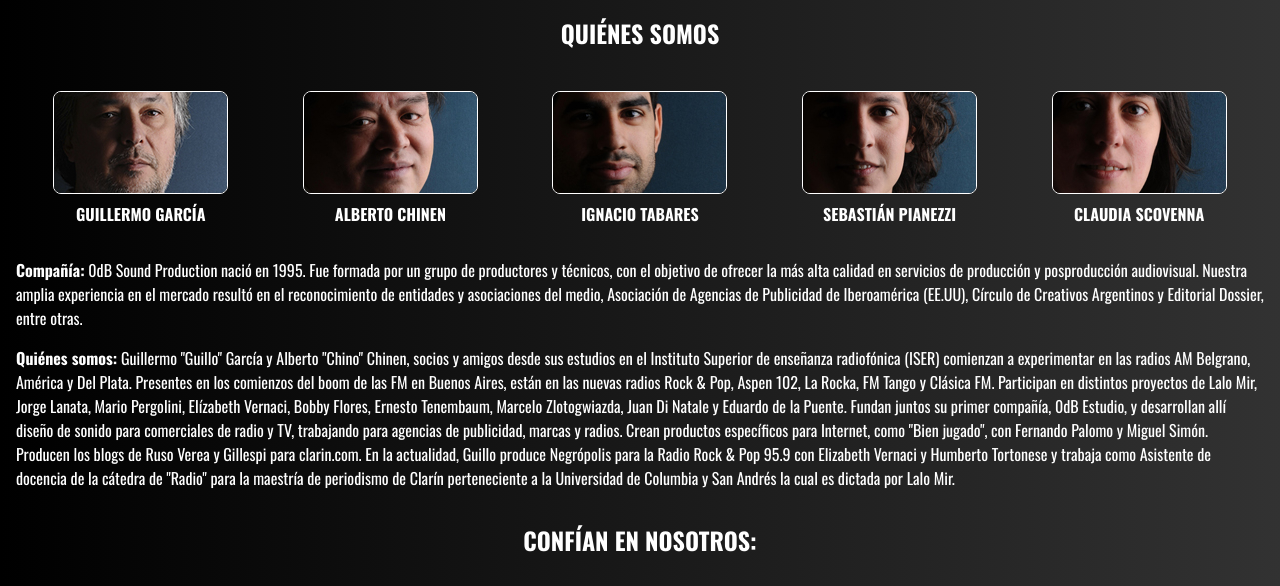
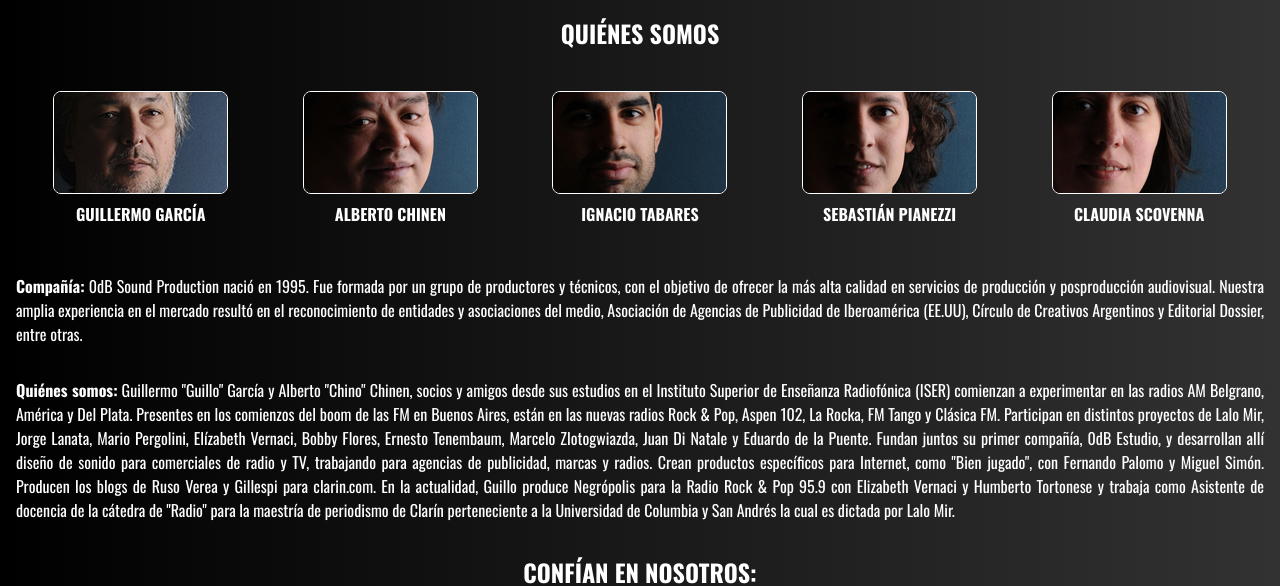
Before and after one commit to JFGC1292/0dbestudio, a plain HTML site: page conocenos.html in a window 1280 px wide. Shown: the part 119-705 px from the top of the page. Drawn offline with nearby package versions, Linux system fonts and the light colour scheme.

Commit message:
Corrección ortográfica y justificado de texto

```diff
--- a/conocenos.html
+++ b/conocenos.html
@@ -55,7 +55,7 @@
     </div>
     <div class="staff"><strong>Quiénes somos:</strong> Guillermo "Guillo" García y
         Alberto "Chino" Chinen, socios y amigos desde sus estudios en el Instituto
-        Superior de enseñanza radiofónica (ISER) comienzan a experimentar en las
+        Superior de Enseñanza Radiofónica (ISER) comienzan a experimentar en las
         radios AM Belgrano, América y Del Plata. Presentes en los comienzos del boom
         de las FM en Buenos Aires, están en las nuevas radios Rock & Pop, Aspen 102,
         La Rocka, FM Tango y Clásica FM. Participan en distintos proyectos de Lalo Mir,
--- a/estilos/main.scss
+++ b/estilos/main.scss
@@ -334,14 +334,14 @@ div ul li {
 
 .historia {
     color: white;
-    text-align: left;
-    margin: 1rem;
+    text-align: justify;
+    margin: 2rem 1rem;
 }
 
 .staff {
     color: white;
-    text-align: left;
-    margin: 1rem;
+    text-align: justify;
+    margin: 2rem 1rem;
 }
 
 .confianTitulo {
```
Also changed, not shown: estilos/main.css, 1 other file.
